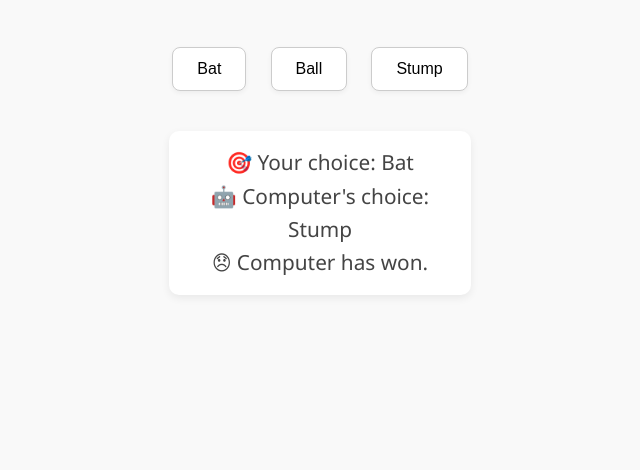
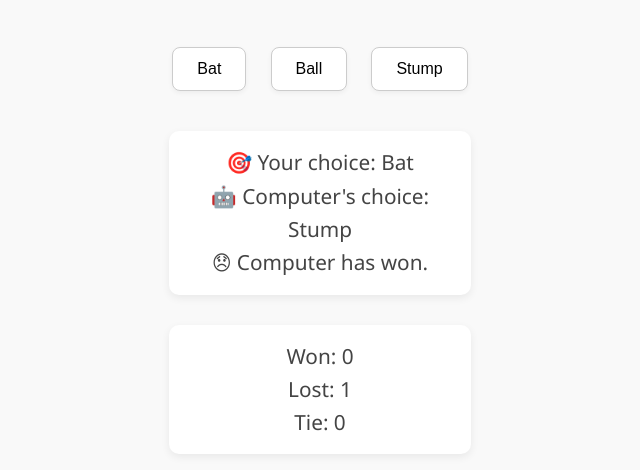
Before and after one commit to bikrampy/Bat-Ball-Stump-Game, a plain HTML site: page index.html in a window 1280 px wide. Both pictures are taken after a click on the button "Bat". Shown: the part 126-596 px from the top of the page, without its empty margins (320-960 px from the left). Drawn offline with Linux system fonts and the light colour scheme.

Commit message:
Added a scoring system to track the win loss and tie score

```diff
--- a/index.html
+++ b/index.html
@@ -65,6 +65,20 @@
         line-height: 1.6;
       }
 
+      #display {
+        margin-top: 30px;
+        font-size: 1.3rem;
+        color: #444;
+        background-color: #fff;
+        padding: 15px 20px;
+        border-radius: 10px;
+        box-shadow: 0 3px 8px rgba(0, 0, 0, 0.07);
+        max-width: 80%;
+        margin-left: auto;
+        margin-right: auto;
+        line-height: 1.6;
+      }
+
       hr {
         width: 80%;
         margin-top: 10px;
@@ -86,6 +100,7 @@
       computerChoice = generateComputerChoice();
       resultMsg = generateResult(userChoice, computerChoice);
       document.getElementById('result').innerText = `🎯 Your choice: ${userChoice}\n🤖 Computer's choice: ${computerChoice}\n${resultMsg}`;
+      document.getElementById('display').innerText = `Won: ${score.win}\nLost: ${score.loss}\nTie: ${score.tie}`;
     "
       >
         Bat
@@ -97,6 +112,7 @@
       computerChoice = generateComputerChoice();
       resultMsg = generateResult(userChoice, computerChoice);
       document.getElementById('result').innerText = `🎯 Your choice: ${userChoice}\n🤖 Computer's choice: ${computerChoice}\n${resultMsg}`;
+      document.getElementById('display').innerText = `Won: ${score.win}\nLost: ${score.loss}\nTie: ${score.tie}`;
     "
       >
         Ball
@@ -108,14 +124,21 @@
       computerChoice = generateComputerChoice();
       resultMsg = generateResult(userChoice, computerChoice);
       document.getElementById('result').innerText = `🎯 Your choice: ${userChoice}\n🤖 Computer's choice: ${computerChoice}\n${resultMsg}`;
+      document.getElementById('display').innerText = `Won: ${score.win}\nLost: ${score.loss}\nTie: ${score.tie}`;
     "
       >
         Stump
       </button>
 
       <p id="result"></p>
+      <p id="display"></p>
     </main>
     <script>
+      let score = {
+        win: 0,
+        loss: 0,
+        tie: 0,
+      };
       let computerChoice;
       function generateComputerChoice() {
         let random = Math.random() * 3;
@@ -132,18 +155,25 @@
       function generateResult(userChoice, computerChoice) {
         var resultMsg;
         if (userChoice === computerChoice) {
+          score.tie ++;
           return `⚖️ It's a tie`;
         } else if (userChoice === "Bat" && computerChoice === "Ball") {
+          score.win ++;
           return `🏆 You won.`;
         } else if (userChoice === "Bat" && computerChoice === "Stump") {
+          score.loss ++;
           return `😞 Computer has won.`;
         } else if (userChoice === "Ball" && computerChoice === "Bat") {
+          score.loss ++;
           return `😞 Computer has won.`;
         } else if (userChoice === "Ball" && computerChoice === "Stump") {
+          score.win ++;
           return `🏆 You won.`;
         } else if (userChoice === "Stump" && computerChoice === "Bat") {
+          score.win ++;
           return `🏆 You won.`;
         } else if (userChoice === "Stump" && computerChoice === "Ball") {
+          score.loss ++;
           return `😞 Computer has won.`;
         }
       }
```
